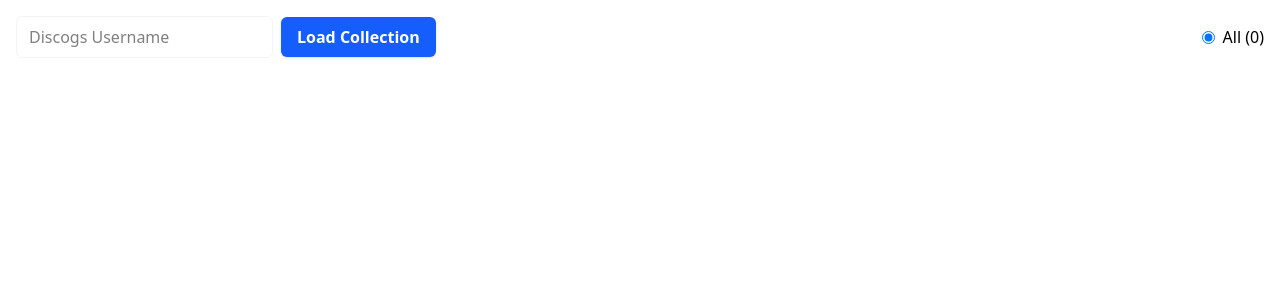
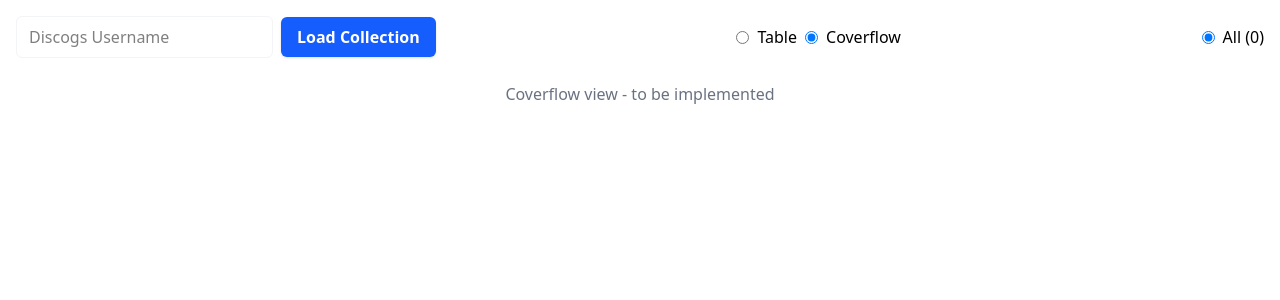
Before and after one commit to edlessz/discogs-browser, a React (Vite) app: page / in a window 1280 px wide. Shown: the top 300 px of the page. Built offline with nearby package versions, Linux system fonts and the light colour scheme.

Commit message:
feat: add view modes

```diff
--- a/src/App.tsx
+++ b/src/App.tsx
@@ -11,6 +11,8 @@ import {
 	getCachedMasterRelease,
 } from "./db/masterReleasesDB";
 
+type ViewMode = "table" | "coverflow";
+
 function AppContent() {
 	const [username, setUsername] = useState("");
 	const { showError } = useToast();
@@ -19,6 +21,7 @@ function AppContent() {
 		null,
 	);
 	const [selectedFormat, setSelectedFormat] = useState<string>("all");
+	const [viewMode, setViewMode] = useState<ViewMode>("coverflow");
 	const fetchCollection = async () => {
 		if (!username) return;
 
@@ -75,14 +78,22 @@ function AppContent() {
 				setSelectedFormat={setSelectedFormat}
 				collection={collection}
 				onLoadCollection={fetchCollection}
+				viewMode={viewMode}
+				setViewMode={setViewMode}
 			/>
 			<div className="overflow-auto flex-1">
+				{viewMode === "table" ? (
 					<ReleasesTable
 						className="w-full"
 						collection={collection}
 						selectedFormat={selectedFormat}
 						masterReleases={masterReleases}
 					/>
+				) : (
+					<div className="p-4 text-center text-gray-500">
+						Coverflow view - to be implemented
+					</div>
+				)}
 			</div>
 		</div>
 	);
--- a/src/components/TopBar/TopBar.tsx
+++ b/src/components/TopBar/TopBar.tsx
@@ -1,5 +1,7 @@
 import { Button, Input } from "@headlessui/react";
 import type { CollectionItemsResponse } from "../../api/types";
+
+type ViewMode = "table" | "coverflow";
 
 interface TopBarProps {
 	username: string;
@@ -8,6 +10,8 @@ interface TopBarProps {
 	setSelectedFormat: (format: string) => void;
 	collection: CollectionItemsResponse | null;
 	onLoadCollection: () => void;
+	viewMode: ViewMode;
+	setViewMode: (mode: ViewMode) => void;
 }
 
 export function TopBar({
@@ -17,6 +21,8 @@ export function TopBar({
 	setSelectedFormat,
 	collection,
 	onLoadCollection,
+	viewMode,
+	setViewMode,
 }: TopBarProps) {
 	const releases = collection?.releases ?? [];
 	const uniqueFormats = [
@@ -63,6 +69,30 @@ export function TopBar({
 				<label className="flex items-center gap-2 cursor-pointer">
 					<input
 						type="radio"
+						name="viewMode"
+						value="table"
+						checked={viewMode === "table"}
+						onChange={(e) => setViewMode(e.target.value as ViewMode)}
+						className="form-radio"
+					/>
+					<span>Table</span>
+				</label>
+				<label className="flex items-center gap-2 cursor-pointer">
+					<input
+						type="radio"
+						name="viewMode"
+						value="coverflow"
+						checked={viewMode === "coverflow"}
+						onChange={(e) => setViewMode(e.target.value as ViewMode)}
+						className="form-radio"
+					/>
+					<span>Coverflow</span>
+				</label>
+			</div>
+			<div className="flex gap-2 items-center">
+				<label className="flex items-center gap-2 cursor-pointer">
+					<input
+						type="radio"
 						name="format"
 						value="all"
 						checked={selectedFormat === "all"}
```
Lines whose indentation alone changed are shown as unchanged.
